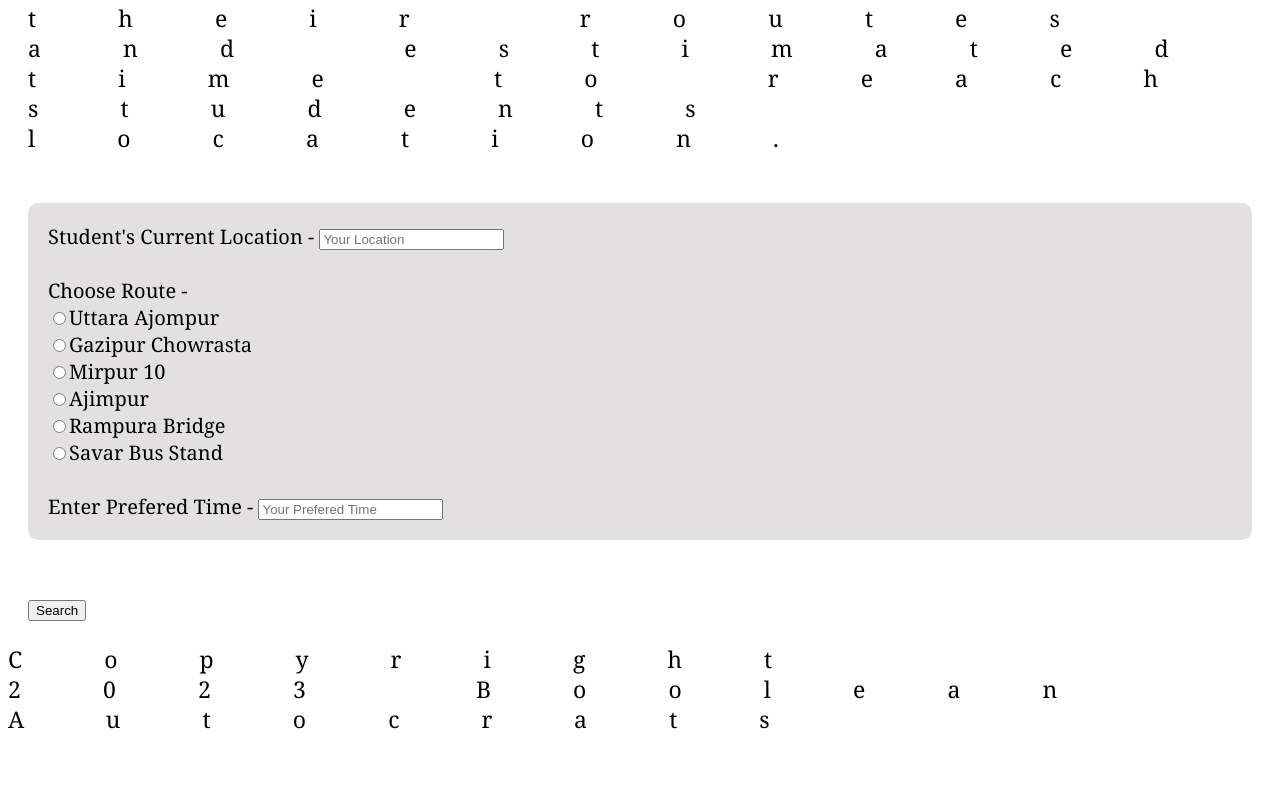
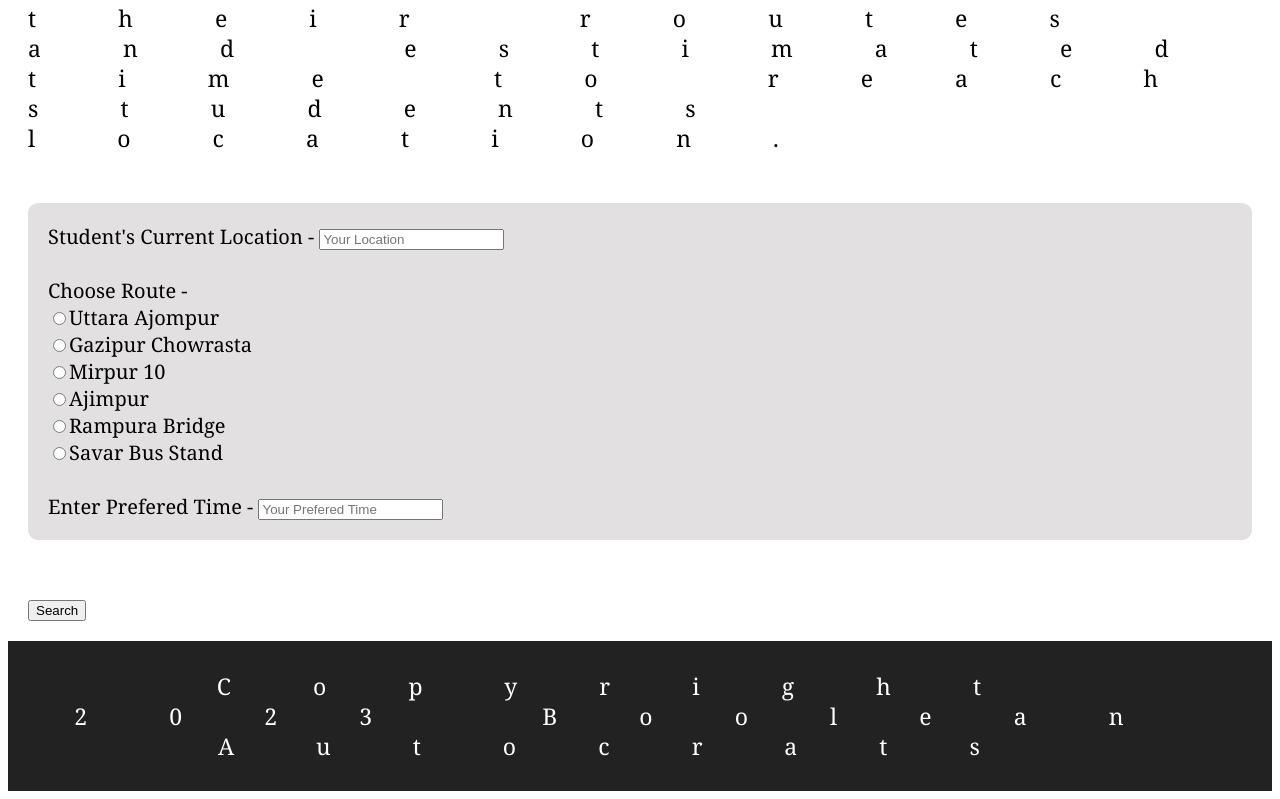
Before and after one commit to marziamerin/Learn, a plain HTML site: page index.html in a window 1280 px wide. Shown: the part 1288-2087 px from the top of the page. Before the commit the page ends 2045 px from the top, so only its background shows below. Drawn offline with Linux system fonts and the light colour scheme.

Commit message:
Decorated Footer

```diff
--- a/style.css
+++ b/style.css
@@ -66,3 +66,9 @@ h1{
     top: auto;
 
    }
+   footer{
+    color: white;
+    background-color: #222222;
+    text-align: center;
+    padding: 7px;
+   }
```
